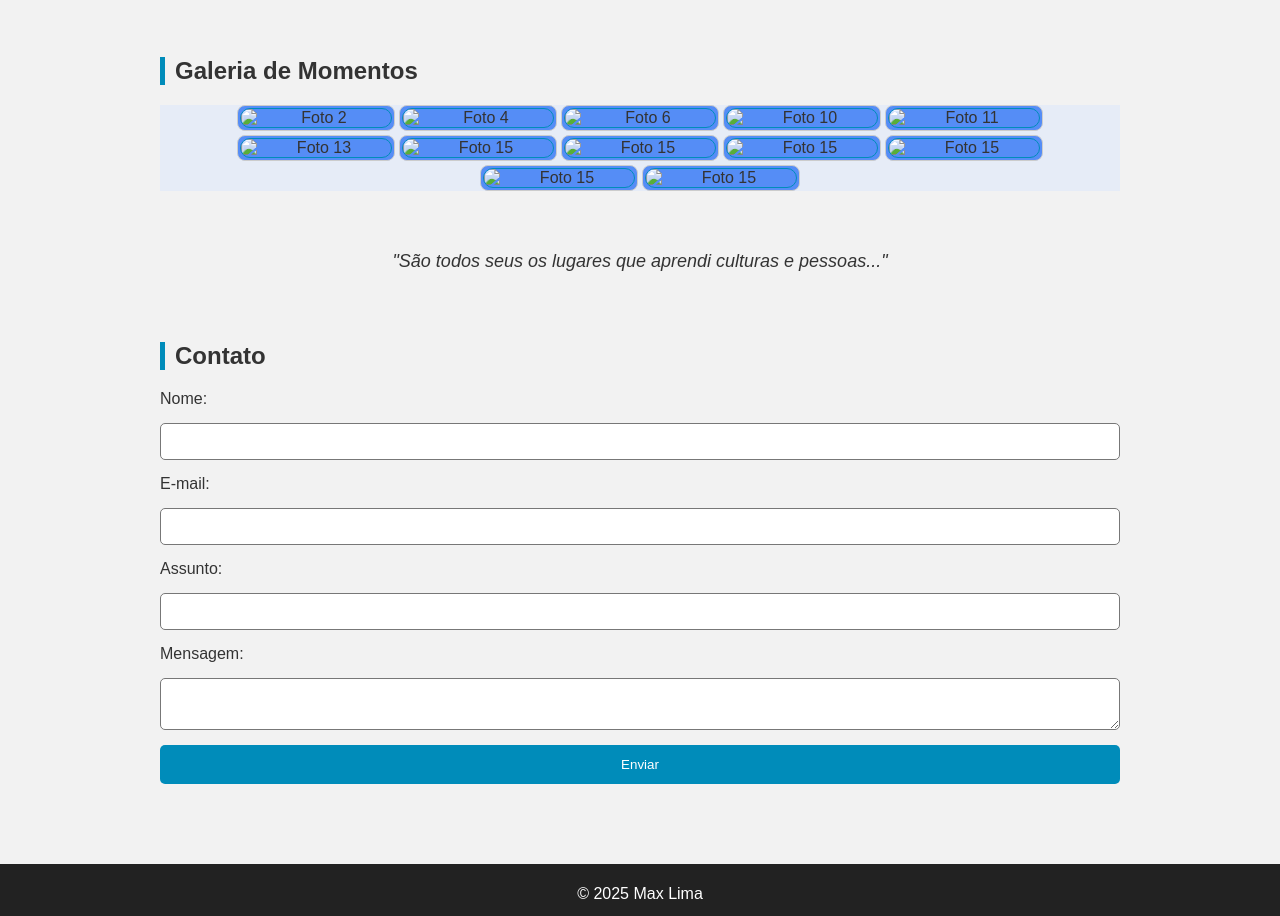
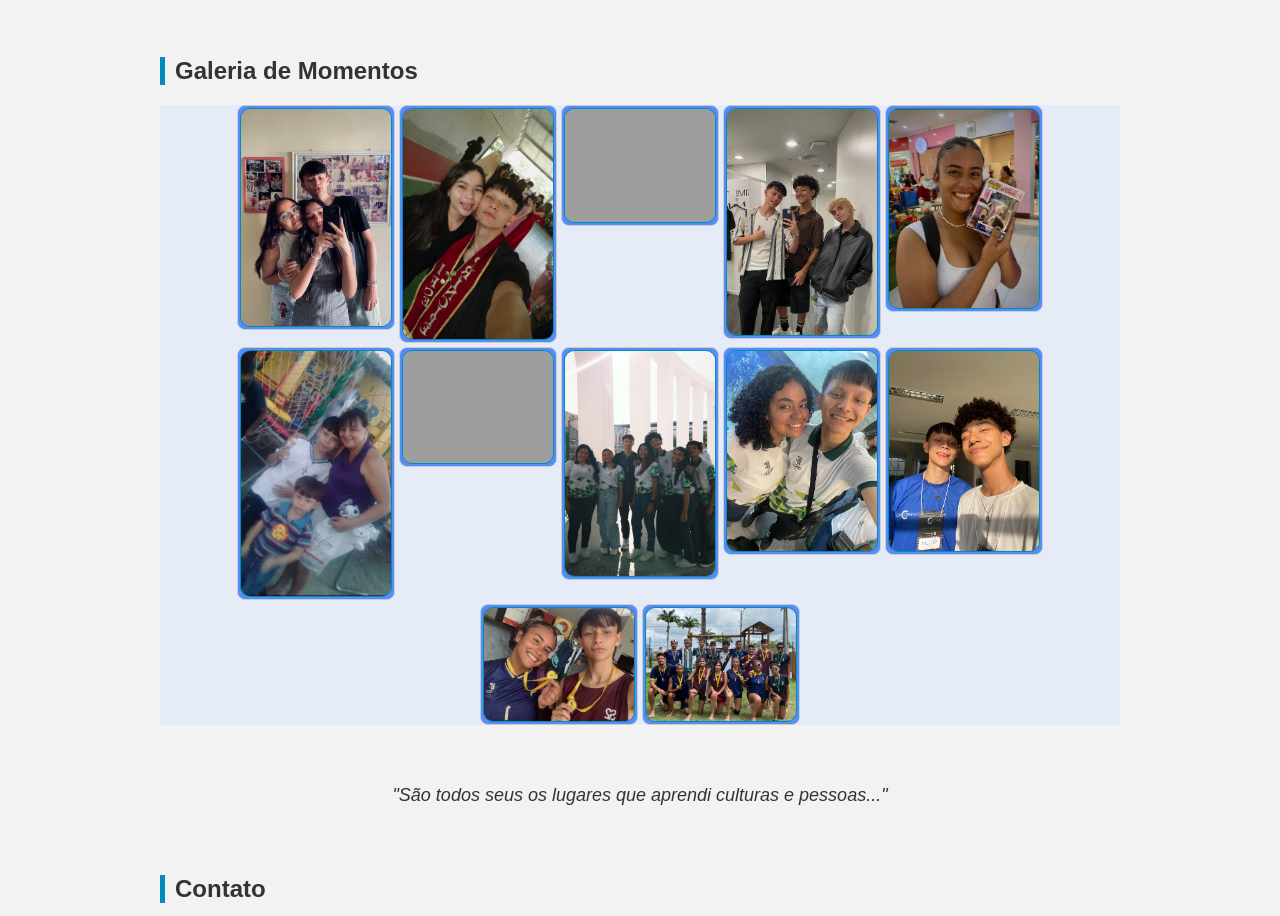
Before and after one commit to maxlima13/portifolio-web-1, a plain HTML site: page index.html in a window 1280 px wide. Shown: the part 1272-2188 px from the top of the page. Drawn offline with Linux system fonts and the light colour scheme; the site is published under a folder, as on GitHub Pages, so addresses that start at the root find nothing.

Commit message:
Fix image source paths in index.html

```diff
--- a/index.html
+++ b/index.html
@@ -97,51 +97,51 @@
 
 
         <figure>
-            <img src="/img/img2.JPG" alt="Foto 2">
+            <img src="img/img2.JPG" alt="Foto 2">
         </figure>
 
         <figure>
-            <img src="/img/img4.PNG" alt="Foto 4">
+            <img src="img/img4.PNG" alt="Foto 4">
         </figure>
 
         <figure>
-            <img src="/img/img6.PNG" alt="Foto 6">
+            <img src="img/img6.PNG" alt="Foto 6">
         </figure>
 
         <figure>
-            <img src="/img/img18.jpg" alt="Foto 10">
+            <img src="img/img18.jpg" alt="Foto 10">
         </figure>
 
         <figure>
-            <img src="/img/img11.PNG" alt="Foto 11">
+            <img src="img/img11.PNG" alt="Foto 11">
         </figure>
 
         <figure>
-            <img src="/img/img13.PNG" alt="Foto 13">
+            <img src="img/img13.PNG" alt="Foto 13">
         </figure>
 
         <figure>
-            <img src="/img/img15.PNG" alt="Foto 15">
+            <img src="img/img15.PNG" alt="Foto 15">
         </figure>
 
         <figure>
-            <img src="/img/img21.jpg" alt="Foto 15">
+            <img src="img/img21.jpg" alt="Foto 15">
         </figure>
 
         <figure>
-            <img src="/img/img20.jpg" alt="Foto 15">
+            <img src="img/img20.jpg" alt="Foto 15">
         </figure>
 
         <figure>
-            <img src="/img/img25.jpg" alt="Foto 15">
+            <img src="img/img25.jpg" alt="Foto 15">
         </figure>
 
         <figure>
-            <img src="/img/img23.jpg" alt="Foto 15">
+            <img src="img/img23.jpg" alt="Foto 15">
         </figure>
 
         <figure>
-            <img src="/img/img24.jpg" alt="Foto 15">
+            <img src="img/img24.jpg" alt="Foto 15">
         </figure>
 
     </div>
```
